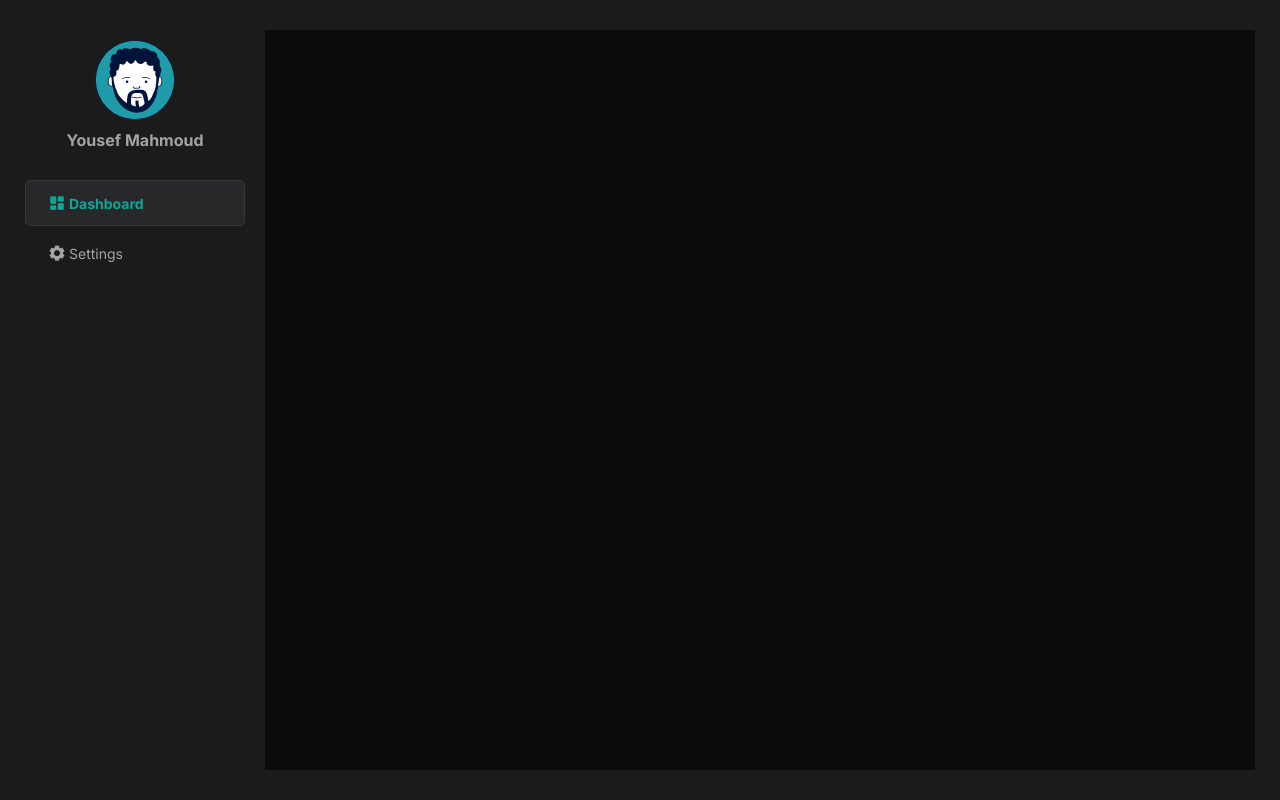
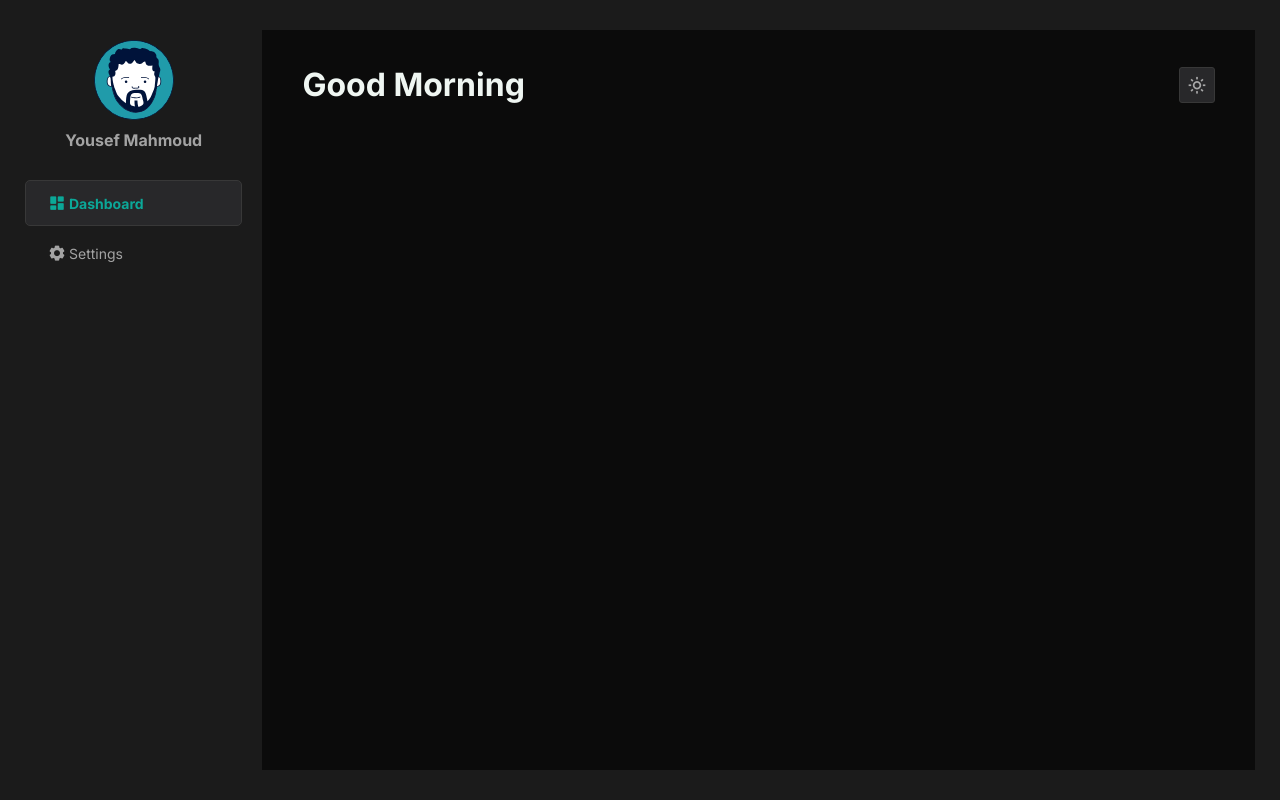
Before and after one commit to usefmahmud/expenses-tracker, a Svelte app: page / in a window 1280 px wide. Built offline with nearby package versions, Linux system fonts and the light colour scheme.

Commit message:
feat: add header with greeting message and changing theme button (without its functionality).

```diff
--- a/src/App.svelte
+++ b/src/App.svelte
@@ -5,6 +5,7 @@
   import Navbar from "./lib/Navbar.svelte"
 
   import 'boxicons/css/boxicons.min.css'
+  import Header from "./lib/Header.svelte";
 
 </script>
 
@@ -14,8 +15,41 @@
         <Navbar />
     </aside>
     <div class="container">
-      <Route path="/" component={Dashboard} />
-      <Route path="/settings" component={Settings} />
+      <Header />
+      <main>
+        <Route path="/" component={Dashboard} />
+        <Route path="/settings" component={Settings} />
+      </main>
     </div>
   </div>
 </Router>
+
+<style lang="scss">
+  .main{
+    background-color: var(--primary-bg-color);
+    color: var(--text-color);
+    font-family: 'Inter', sans-serif;
+
+    height: 100vh;
+    width: 100vw;
+
+    padding: 30px 25px 30px 5px;
+
+    display: flex;
+
+    .side{
+        width: 330px;
+    }
+
+    .container{
+      width: 100%;
+      height: 100%;
+      padding: 35px 40px;
+
+      background-color: var(--secondary-bg-color);
+
+      display: flex;
+      flex-direction: column;
+    }
+  }
+</style>
--- a/src/app.scss
+++ b/src/app.scss
@@ -22,26 +22,3 @@
     margin: 0;
     box-sizing: border-box;
 }
-
-.main{
-    background-color: var(--primary-bg-color);
-    color: var(--text-color);
-    font-family: 'Inter', sans-serif;
-
-    height: 100vh;
-    width: 100vw;
-
-    padding: 30px 25px 30px 5px;
-
-    display: flex;
-
-    .side{
-        width: 330px;
-    }
-
-    .container{
-        background-color: var(--secondary-bg-color);
-        width: 100%;
-        padding: 10px;
-    }
-}
--- /dev/null
+++ b/src/lib/Header.svelte
@@ -0,0 +1,53 @@
+<script lang="ts">
+  import Icon from '../components/Icon.svelte';
+  import { getGreeting } from '../utils/helpers'
+</script>
+
+<div class="header">
+  <div class="header__welcome-message">
+    <h1>{getGreeting()}</h1>
+  </div>
+  <div class="header__buttons">
+    <button class="header__buttons-btn">
+      <Icon
+        icon='bx bx-sun'
+        size={20}
+      />
+    </button>
+  </div>
+</div>
+
+<style lang="scss">
+  .header{
+    display: flex;
+    justify-content: space-between;
+    align-items: center;
+
+    margin-bottom: 30px;
+
+    .header__buttons{
+      display: flex;
+
+      .header__buttons-btn{
+        padding: 5px;
+
+        background-color: #28282a;
+        color: #ffffff99;
+        transition: background-color .2s;
+
+        border: 1px solid #383838;
+        border-radius: 3px;
+
+        cursor: pointer;
+
+        &:not(:first-child){
+          margin-left: 10px;
+        }
+
+        &:hover{
+          background-color: #3d3d3f;
+        }
+      }
+    }
+  }
+</style>
--- a/src/routes/Dashboard.svelte
+++ b/src/routes/Dashboard.svelte
@@ -1 +1,11 @@
-DASHBOARD
+<script lang="ts">
+
+</script>
+
+<div class="dashboard">
+  Dashboard
+</div>
+
+<style lang="scss">
+
+</style>
--- /dev/null
+++ b/src/utils/helpers.ts
@@ -0,0 +1,13 @@
+export const getGreeting: () => string = () => {
+  const hour = new Date().getHours()
+
+  if(5 <= hour && hour < 12){
+    return 'Good Morning'
+  }else if(12 <= hour && hour < 17){
+    return 'Good Afternoon'
+  }else if(17 <= hour && hour < 21){
+    return 'Good Evening'
+  }else{
+    return 'Good Night'
+  }
+}
```
